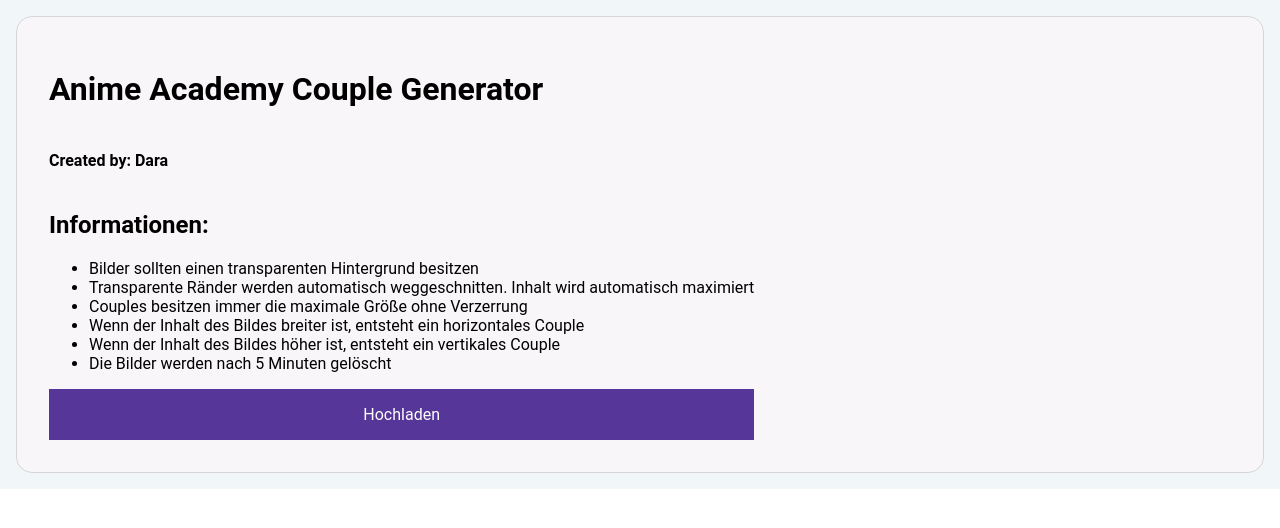
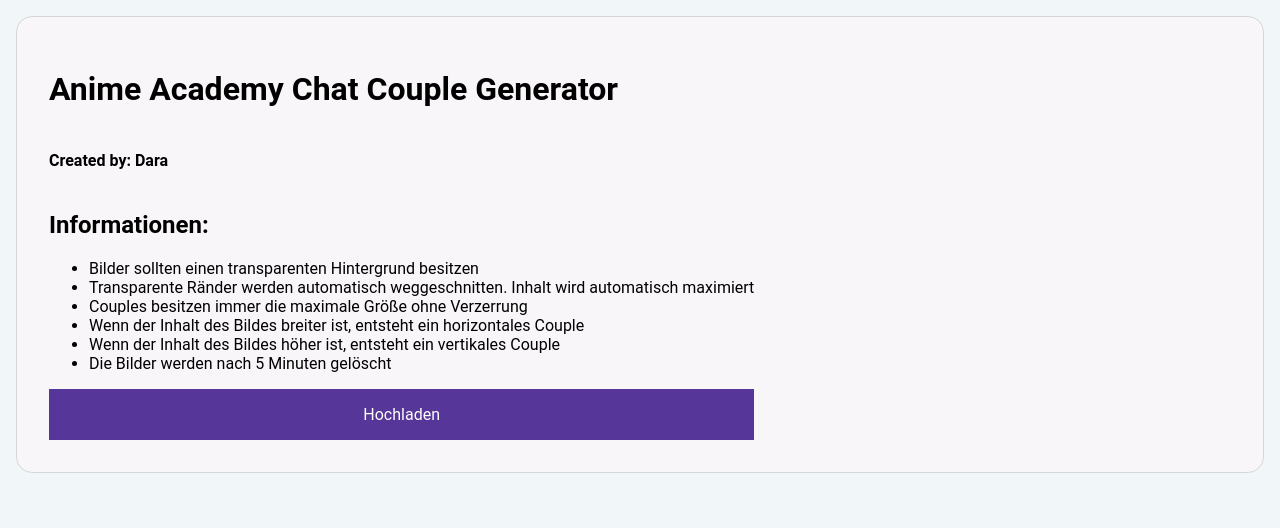
Before and after one commit to BlauesMonster/AACCG-Frontend, an Angular app: page / in a window 1280 px wide. Shown: the top 528 px of the page. Built offline with nearby package versions, Linux system fonts and the light colour scheme.

Commit message:
Changes text to Anime Academy CHAT Couple...

```diff
--- a/src/app/app.component.html
+++ b/src/app/app.component.html
@@ -6,7 +6,7 @@
       <div style="    padding: 1em;
   display: flex;
   flex-direction: column;">
-        <h1>Anime Academy Couple Generator</h1>
+        <h1>Anime Academy Chat Couple Generator</h1>
         <div>
           <h4>Created by: Dara</h4>
         </div>
--- a/src/styles.scss
+++ b/src/styles.scss
@@ -4,7 +4,9 @@ html,
 body {
   height: 100%;
 }
+
 body {
   margin: 0;
   font-family: Roboto, "Helvetica Neue", sans-serif;
+  background-color: #f1f6f9;
 }
```
